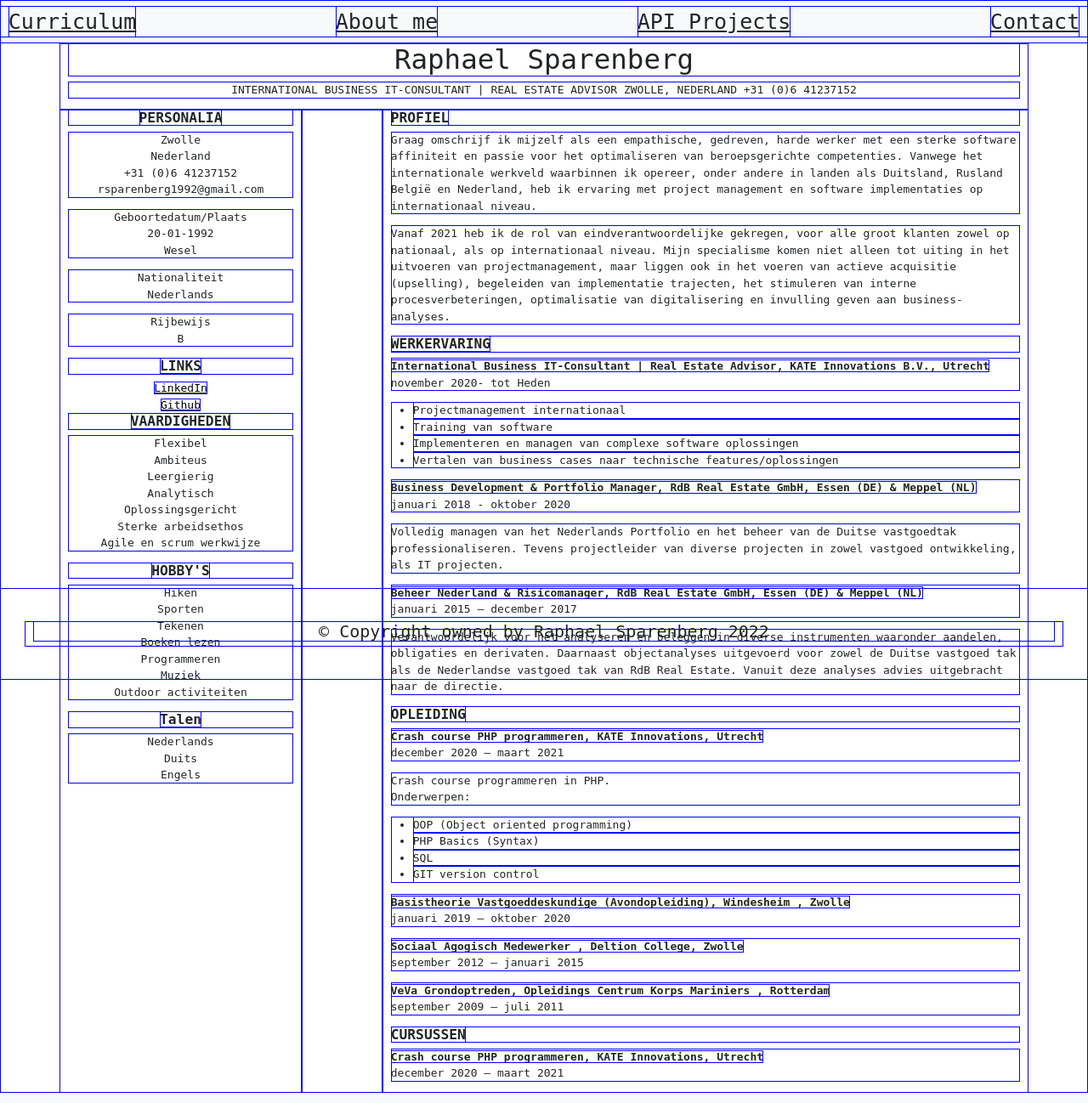
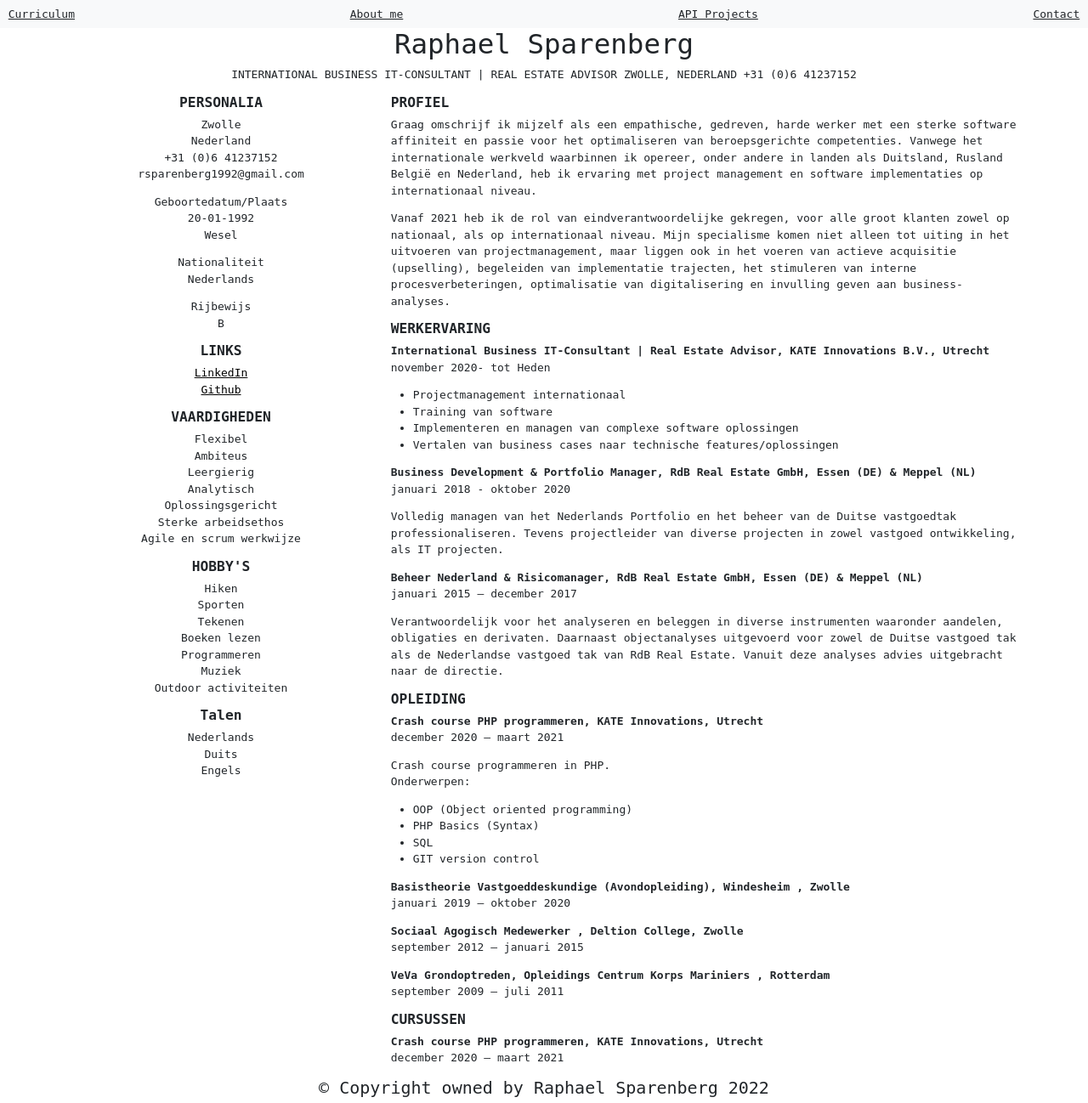
Before and after one commit to RSPersonal/Personal_portfolio, a Django app: page / in a window 1280 px wide. Shown: the whole page at 85% size. Run offline with Django 3.2, Linux system fonts and the light colour scheme.

Commit message:
better structure

```diff
--- a/backend/static/css/style.css
+++ b/backend/static/css/style.css
@@ -1,8 +1,9 @@
 * {
-    outline: 1px solid blue;
     outline-offset: -1px;
     font-family: monospace;
-}
+}*
+
+#outline: 1px solid blue;
 
 .navbar {
     font-size: 25px;
--- a/backend/templates/base.html
+++ b/backend/templates/base.html
@@ -30,7 +30,7 @@
 
 <!-- footer -->
 <footer class="mt-auto">
-    <div class="fixed-bottom p-5">
+    <div class="">
         <div class="row text-center">
             <div class="col-12">
                 <h1 class="footer-text">
--- a/backend/templates/home_page.html
+++ b/backend/templates/home_page.html
@@ -13,7 +13,7 @@
 <div class="container">
     <!-- Left column -->
     <div class="row">
-        <div class="col-3 text-center">
+        <div class="col-4 text-center">
             <h5><b>PERSONALIA</b></h5>
             <p>Zwolle
                 <br>Nederland
@@ -35,7 +35,7 @@
             <a href="https://nl.linkedin.com/in/raphael-sparenberg-637885173">LinkedIn</a>
             <br>
             <a href="https://github.com/RSPersonal">Github</a>
-            <h5><b>VAARDIGHEDEN</b></h5>
+            <h5 class="pt-3"><b>VAARDIGHEDEN</b></h5>
             <p>
                 Flexibel
                 <br>Ambiteus
@@ -63,9 +63,9 @@
             </p>
         </div>
         <!-- Middle column -->
-        <div class="col-1 text-center">
-            <p></p>
-        </div>
+<!--        <div class="col-1 text-center">-->
+<!--            <p></p>-->
+<!--        </div>-->
         <!-- Right column -->
         <div class="col text-left">
             <h5><b>PROFIEL</b></h5>
```
